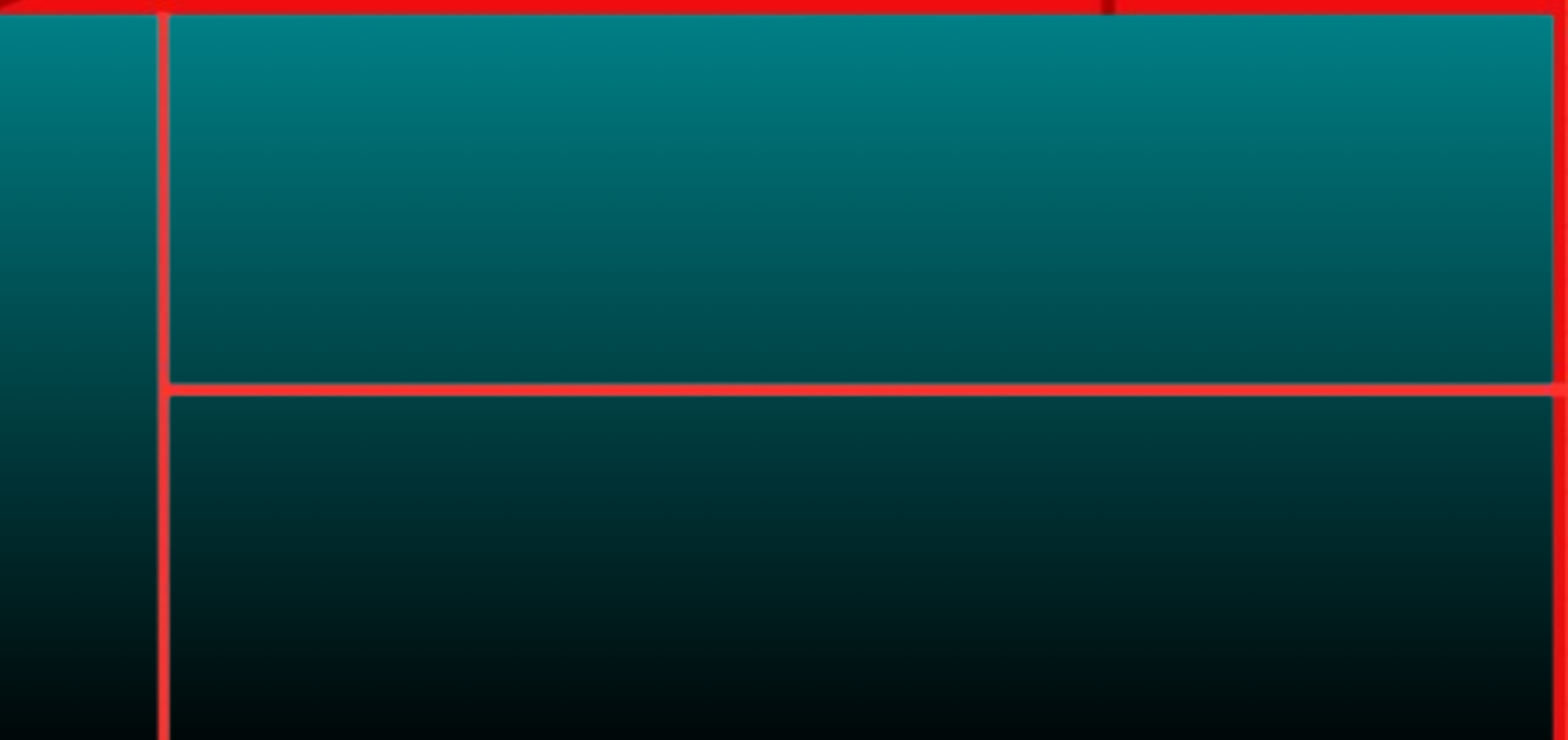
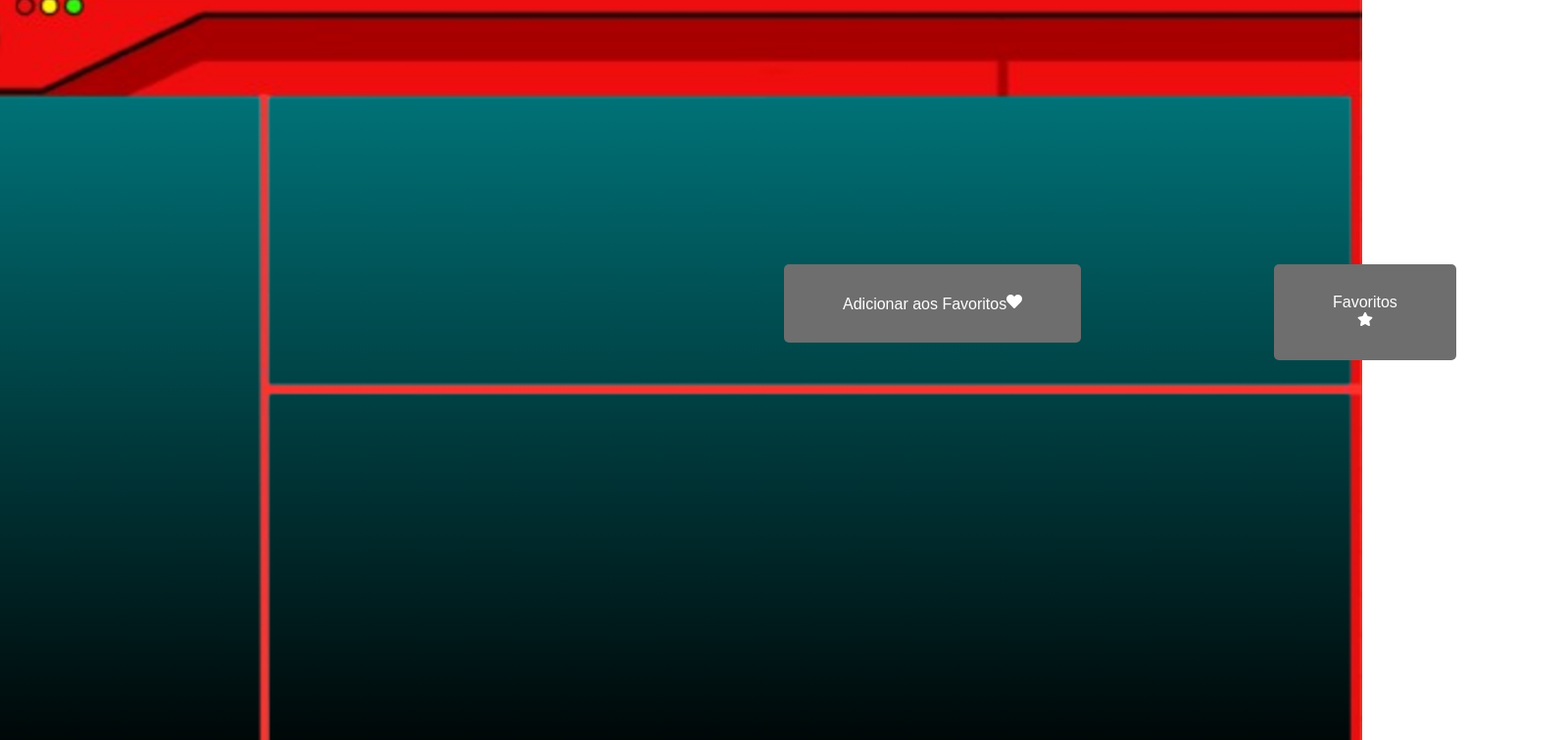
Before and after one commit to IvanildoSJunior/pokedex, a React (Vite) app: page /more_info in a window 1280 px wide. Shown: the top 756 px of the page at 98% size, 1600 px wide, since content can reach past the window. Built offline with nearby package versions, Linux system fonts and the light colour scheme.

Commit message:
mais dois buttons criados na parte de mais infor

```diff
--- a/package.json
+++ b/package.json
@@ -12,6 +12,7 @@
   "dependencies": {
     "react": "^18.2.0",
     "react-dom": "^18.2.0",
+    "react-icons": "^5.1.0",
     "react-router-dom": "^6.23.0"
   },
   "devDependencies": {
--- a/src/pages/MoreInfo.jsx
+++ b/src/pages/MoreInfo.jsx
@@ -1,13 +1,23 @@
 import React from "react";
+import { FaHeart, FaStar } from "react-icons/fa";
+import { Link } from "react-router-dom";
 import Infos from "../assets/images/Infos.png";
 import "../styles/MoreInfo.css";
+function MoreInfo() {
 
-function MoreInfo() {
     return (
-        <div>
-            <img src={Infos} alt="Infos"/>
+        <div className="moreinfo">
+            <img src={Infos} alt="Infos" style={{ width: '1500px', height: 'auto' }} />
+
+
+            <Link to="/favorites" className="favoritebtn">
+                <button className="favorites-btn">Favoritos<FaStar /></button>
+            </Link>
+
+            <button className="add-favorites">Adicionar aos Favoritos<FaHeart /></button>
+
         </div>
-    )
+    );
 }
 
-export default MoreInfo
+export default MoreInfo;
--- a/src/styles/MoreInfo.css
+++ b/src/styles/MoreInfo.css
@@ -1,8 +1,41 @@
-.favorites imm{
-    width: 100%;
-    height: 100%;
-    object-fit: cover;
+.favorites-btn {
     position: fixed;
-    top: 0;
-    left: 0;
+    background-color: #6d6e6d;
+    border: none;
+    color: white;
+    padding: 30px 60px;
+    text-align: center;
+    text-decoration: none;
+    display: inline-block;
+    font-size: 16px;
+    margin: 0;
+    cursor: pointer;
+    border-radius: 5px;
+    left: 1300px;
+    top: 270px;
+    transition: background-color 0.3s;
+    &:hover {
+      background-color: #45a049;
+    }
 }
+
+.add-favorites{
+    position: fixed;
+    background-color: #6d6e6d;
+    border: none;
+    color: white;
+    padding: 30px 60px;
+    text-align: center;
+    text-decoration: none;
+    display: inline-block;
+    font-size: 16px;
+    margin: 0;
+    cursor: pointer;
+    border-radius: 5px;
+    left: 800px;
+    top: 270px;
+    transition: background-color 0.3s;
+    &:hover {
+      background-color: #45a049;
+    }
+}
```
Also changed, not shown: 1 other file (tests, documents, lock files or other folders).
